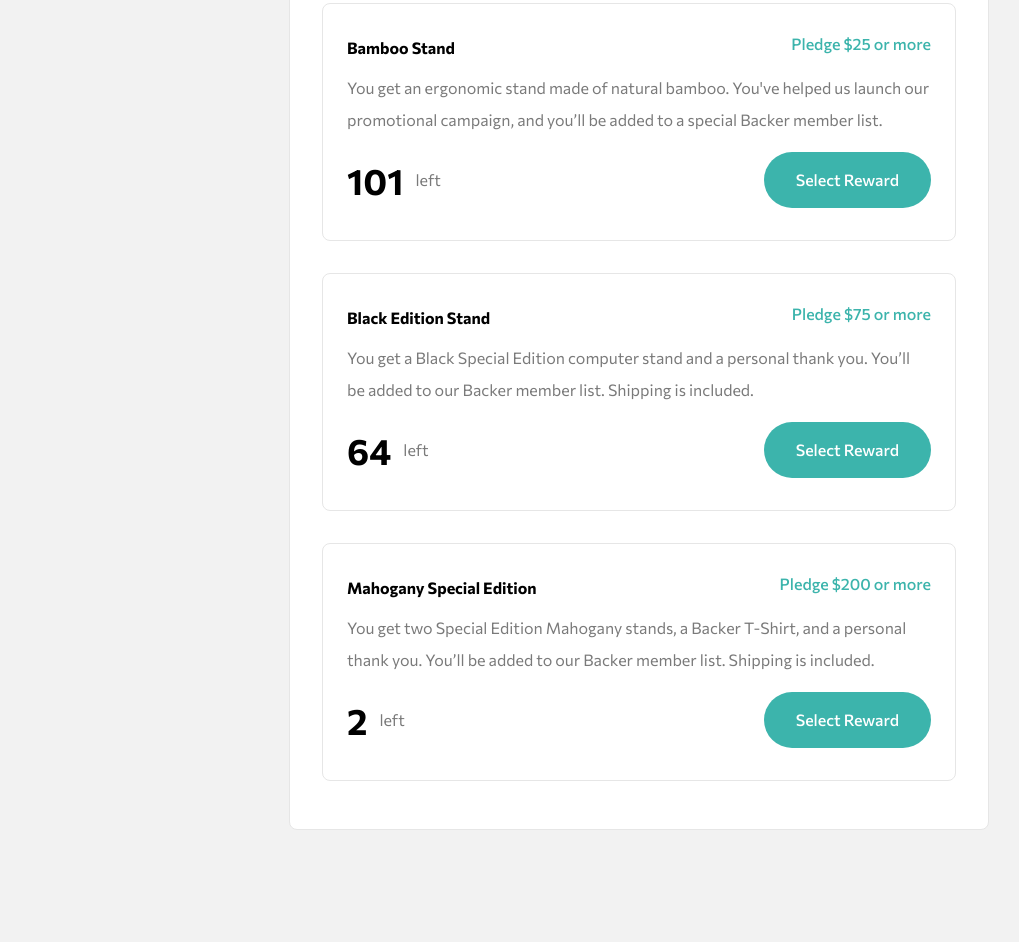
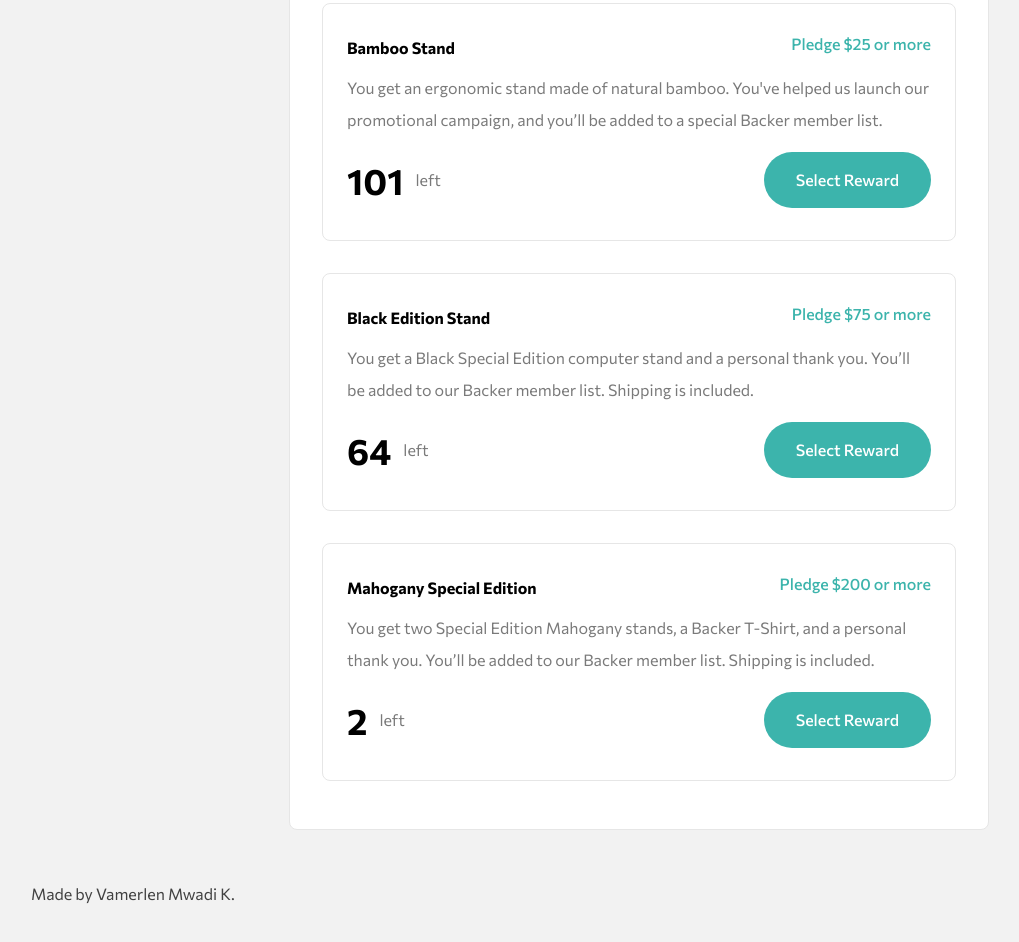
Before and after one commit to Vamerlen/Crowdfunding-Product-Page, a plain HTML site: page index.html in a window 1280 px wide. Shown: the part 1186-2128 px from the top of the page, without its empty margins (1-1020 px from the left). Before the commit the page ends 2064 px from the top, so only its background shows below. Drawn offline with Linux system fonts and the light colour scheme.

Commit message:
Update index.html

```diff
--- a/index.html
+++ b/index.html
@@ -278,6 +278,7 @@
             <button>Got it!</button>
         </section>
     </div>
+    <p style="color: #414141; margin: 2rem; font-size: 1rem;">Made by Vamerlen Mwadi K.</p>
     <script src="app.js"></script>
 </body>
 
```
